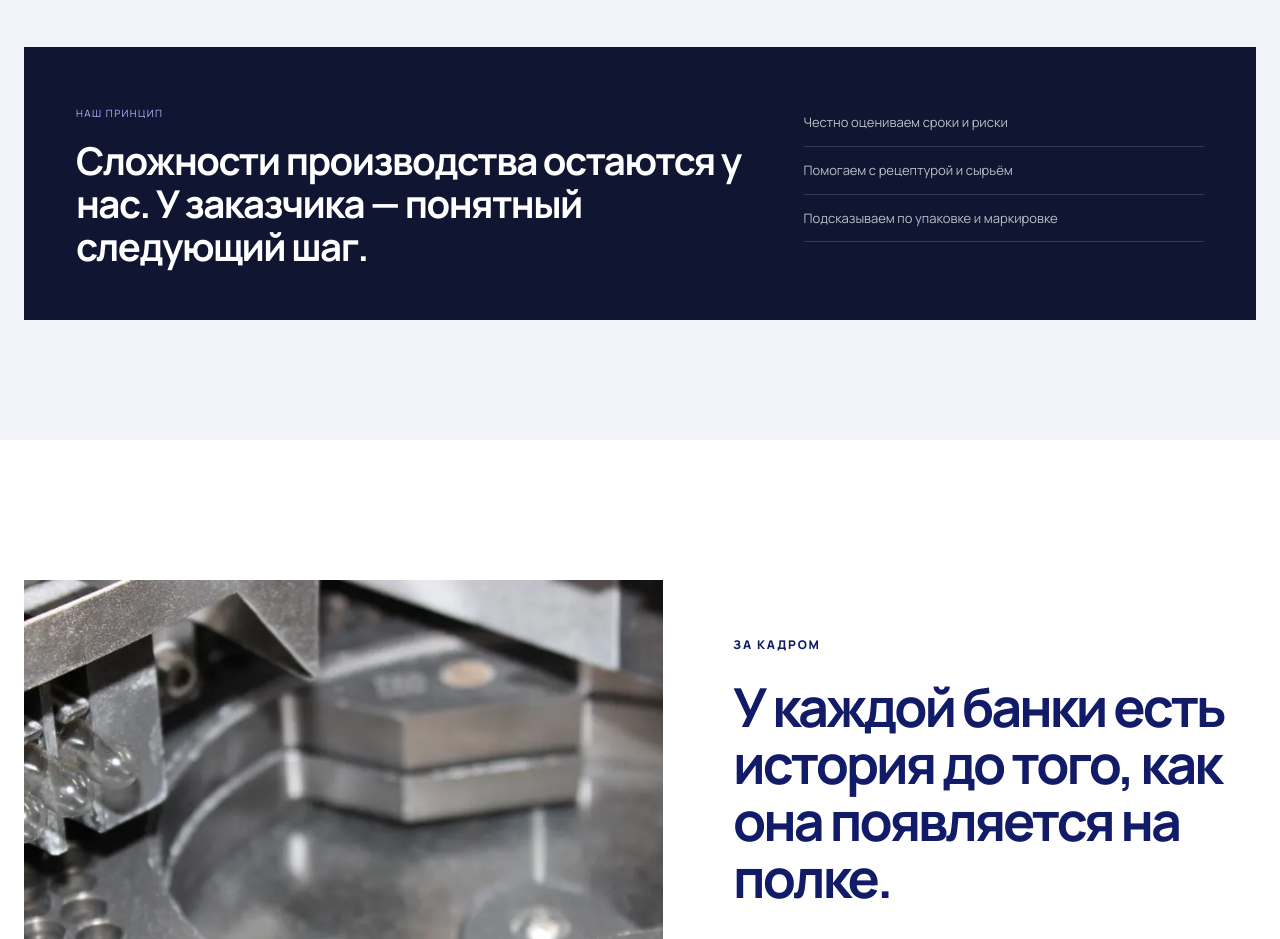
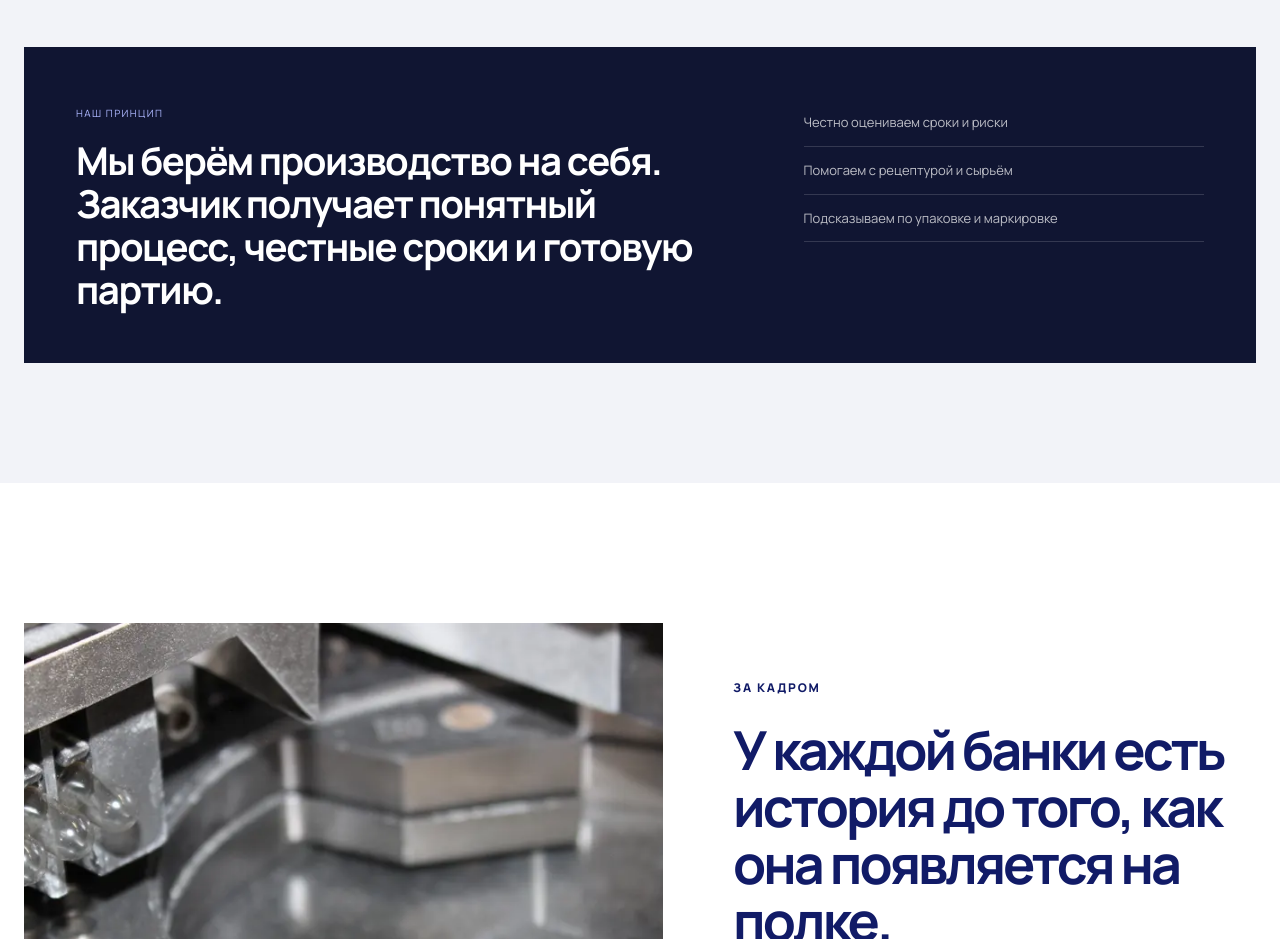
Before and after one commit to mitsuoke/fgn-nn, a plain HTML site: page index.html in a window 1280 px wide. Shown: the part 3860-4799 px from the top of the page. Drawn offline with Linux system fonts and the light colour scheme.

Commit message:
Clarify production responsibility statement

```diff
--- a/index.html
+++ b/index.html
@@ -30,7 +30,7 @@
       <article class="service-card reveal"><span class="card-index">04</span><h3>Упаковка</h3><p>Банки, пакеты, запайка, этикетирование, нанесение даты, штрихкода и групповая упаковка.</p><span class="service-tag">готово к отгрузке</span></article>
       <article class="service-card reveal"><span class="card-index">05</span><h3>Рецептура и сырьё</h3><p>Работаем по вашей рецептуре или помогаем сформировать техническое задание и подобрать компоненты.</p><span class="service-tag">под вашу задачу</span></article>
       <article class="service-card reveal"><span class="card-index">06</span><h3>Маркировка</h3><p>Сопровождаем создание карточки товара в «Честном ЗНАКе» и подготовку данных для маркировки.</p><span class="service-tag">GTIN · упаковка · агрегация</span></article>
-    </div><div class="support-promise reveal"><div><span>Наш принцип</span><h3>Сложности производства остаются у нас. У заказчика — понятный следующий шаг.</h3></div><ul><li>Честно оцениваем сроки и риски</li><li>Помогаем с рецептурой и сырьём</li><li>Подсказываем по упаковке и маркировке</li></ul></div></div></section>
+    </div><div class="support-promise reveal"><div><span>Наш принцип</span><h3>Мы берём производство на себя. Заказчик получает понятный процесс, честные сроки и готовую партию.</h3></div><ul><li>Честно оцениваем сроки и риски</li><li>Помогаем с рецептурой и сырьём</li><li>Подсказываем по упаковке и маркировке</li></ul></div></div></section>
     <section class="factory-story section"><div class="container story-grid"><div class="story-image story-main reveal"><img src="assets/process-detail.webp" alt="Производственный процесс FGN" loading="lazy"><span>01 / подготовка</span></div><div class="story-copy reveal"><div class="eyebrow">За кадром</div><blockquote>У каждой банки есть история до того, как она появляется на полке.</blockquote><p>Шум оборудования. Контроль веса. Ровная этикетка. Проверенная партия. Именно из этих незаметных деталей и складывается продукт, за который не стыдно.</p></div><div class="story-image story-small reveal"><img src="assets/process-hands.webp" alt="Сотрудник FGN контролирует производство" loading="lazy"><span>02 / контроль</span></div></div></section>
     <section class="production section section-dark" id="production"><div class="container"><div class="section-head section-head-light reveal"><div><div class="eyebrow light">Внутри FGN</div><h2>Вот где идея<br>становится продуктом.</h2></div><p>Оборудование, люди и готовая продукция — всё снято на нашей площадке.</p></div><div class="photo-grid">
       <figure class="photo photo-wide reveal"><img src="assets/process-hands.webp" alt="Работа сотрудника на производственной линии" loading="lazy"><figcaption>Работа с продукцией</figcaption></figure><figure class="photo photo-tall reveal"><img src="assets/capsules-ready.webp" alt="Готовые капсулы крупным планом" loading="lazy"><figcaption>Готовые капсулы</figcaption></figure><figure class="photo reveal"><img src="assets/process-capsules.webp" alt="Капсулы на производственном оборудовании" loading="lazy"><figcaption>Капсулирование</figcaption></figure><figure class="photo reveal"><img src="assets/jars-ready.webp" alt="Партия готовых банок" loading="lazy"><figcaption>Готовая партия</figcaption></figure><figure class="photo photo-wide reveal"><img src="assets/packaging-line.webp" alt="Автоматическая упаковочная линия" loading="lazy"><figcaption>Упаковочная линия</figcaption></figure>
```
